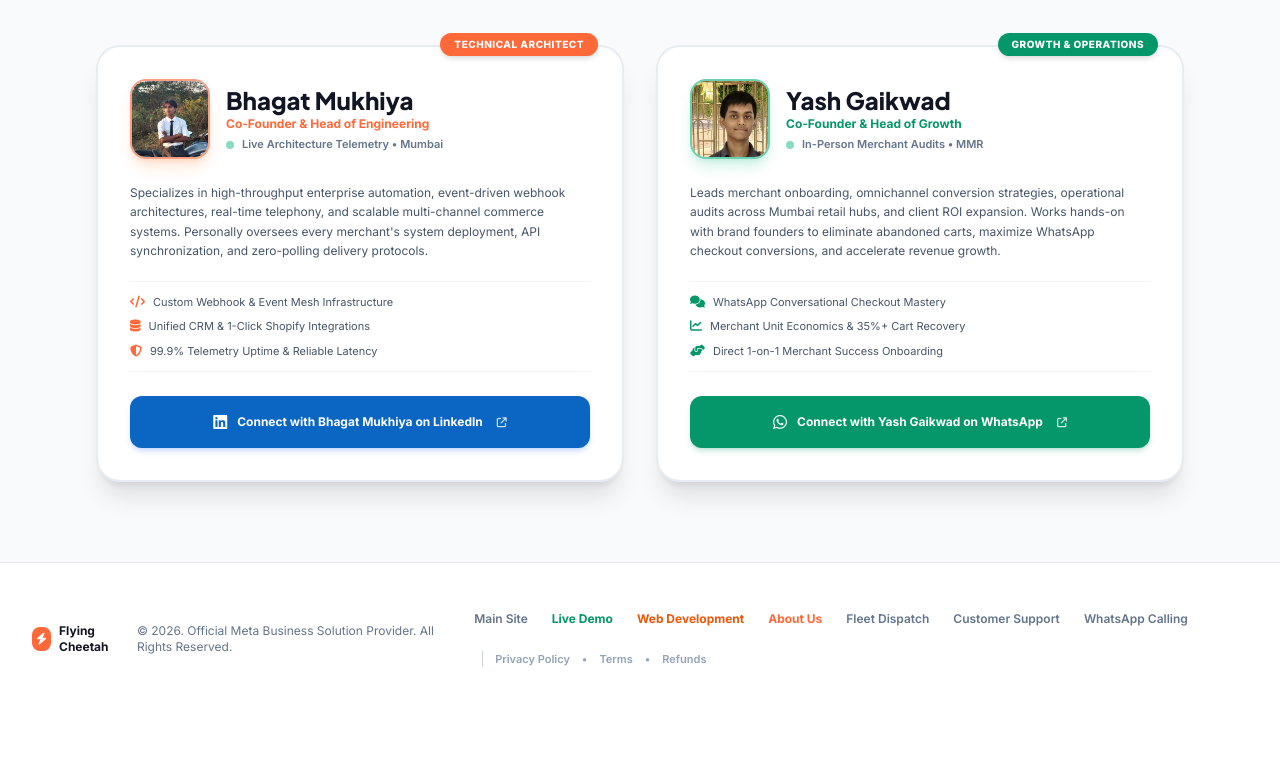
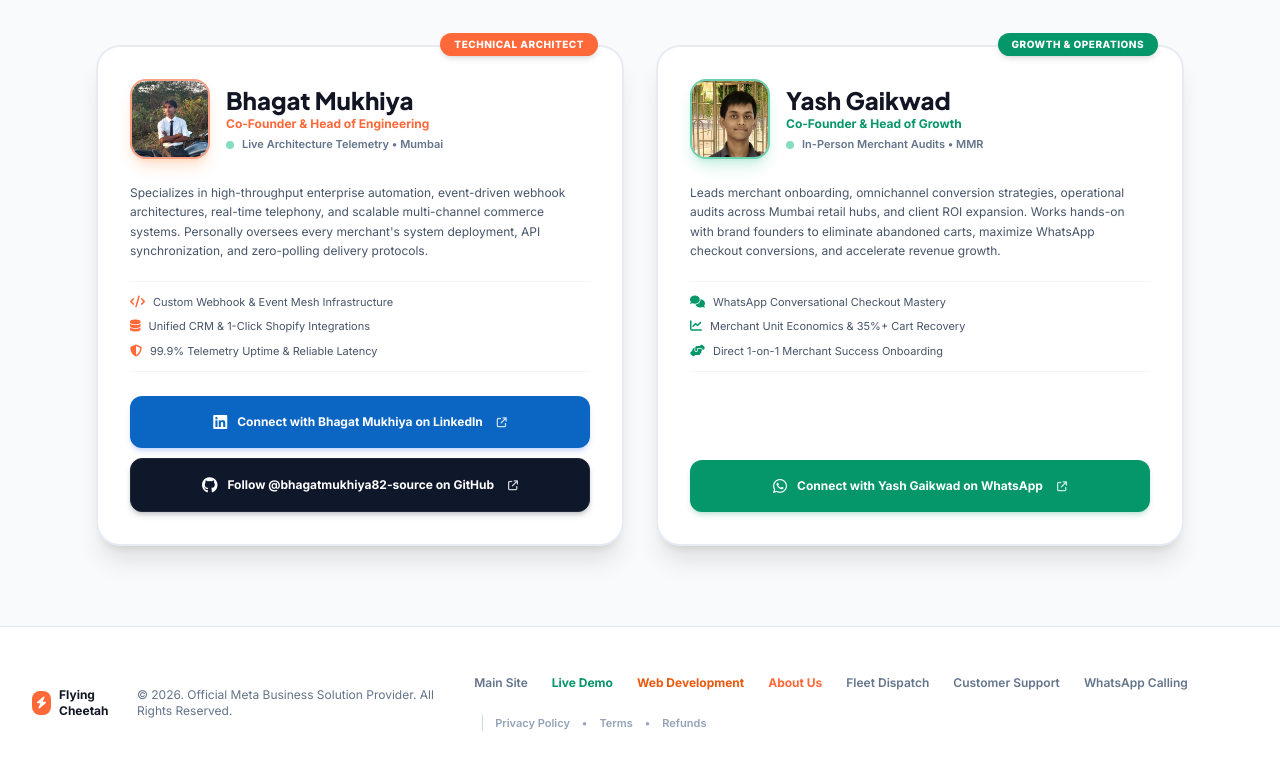
Before and after one commit to bhagatmukhiya82-source/Flying-cheetah, a plain HTML site: page flying-cheetah/about.html in a window 1280 px wide. Shown: the part 2958-3727 px from the top of the page. Before the commit the page ends 3673 px from the top, so only its background shows below. Drawn offline with nearby package versions, Linux system fonts and the light colour scheme.

Commit message:
feat(founder): add GitHub main profile button under LinkedIn in founder section across about, home, and index pages

```diff
--- a/flying-cheetah/about.html
+++ b/flying-cheetah/about.html
@@ -450,10 +450,15 @@
                         </div>
                     </div>
 
-                    <div class="pt-6">
+                    <div class="pt-6 space-y-2.5">
                         <a href="https://www.linkedin.com/in/bhagat-mukhiya-b74683380" target="_blank" rel="noopener noreferrer" class="w-full inline-flex items-center justify-center gap-2.5 px-6 py-3.5 rounded-xl bg-[#0A66C2] hover:bg-[#004182] text-white font-bold text-xs transition shadow-md shadow-blue-600/20 group/btn">
                             <i class="fa-brands fa-linkedin text-base group-hover/btn:scale-110 transition"></i>
                             <span>Connect with Bhagat Mukhiya on LinkedIn</span>
+                            <i class="fa-solid fa-arrow-up-right-from-square text-[10px] ml-1 opacity-80"></i>
+                        </a>
+                        <a href="https://github.com/bhagatmukhiya82-source" target="_blank" rel="noopener noreferrer" class="w-full inline-flex items-center justify-center gap-2.5 px-6 py-3.5 rounded-xl bg-slate-900 hover:bg-black text-white font-bold text-xs transition shadow-md shadow-slate-900/20 border border-slate-800 group/btn">
+                            <i class="fa-brands fa-github text-base group-hover/btn:scale-110 transition"></i>
+                            <span>Follow @bhagatmukhiya82-source on GitHub</span>
                             <i class="fa-solid fa-arrow-up-right-from-square text-[10px] ml-1 opacity-80"></i>
                         </a>
                     </div>
```
Also changed, not shown: flying-cheetah/home.html (+6 -1 lines), flying-cheetah/index.html (+6 -1 lines).
